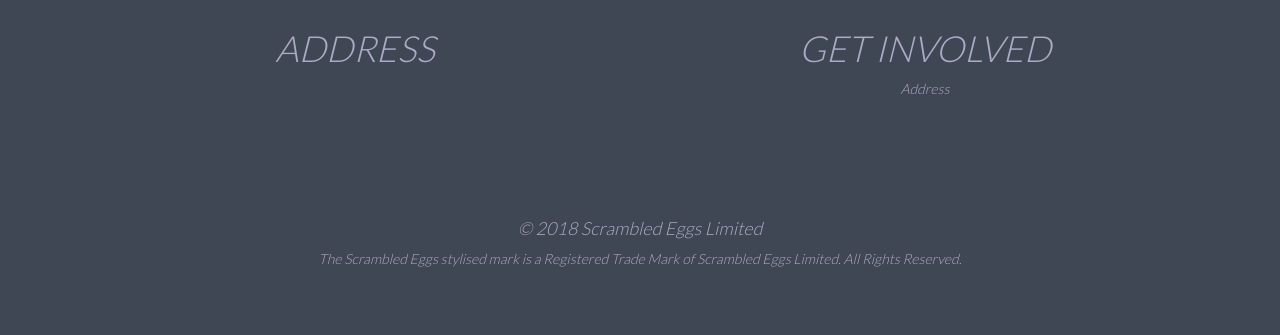
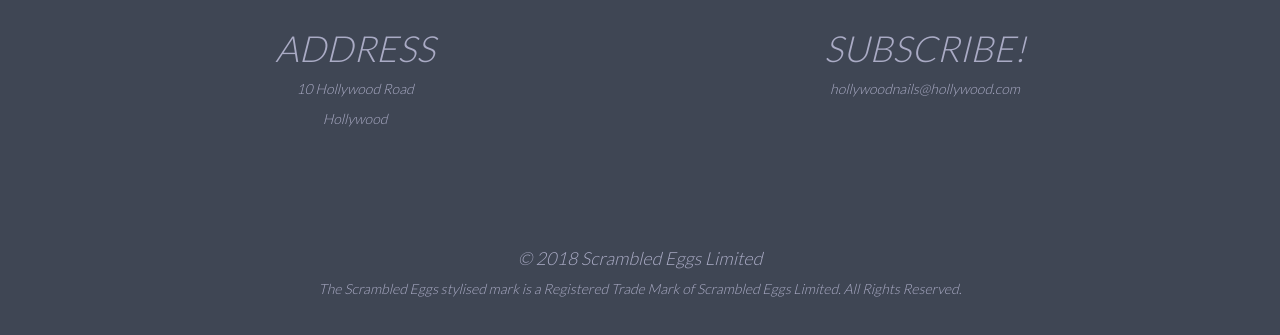
Before and after one commit to gabriela-papp/hollywood-nails, a plain HTML site: page index.html in a window 1280 px wide. Shown: the part 3806-4141 px from the top of the page. Drawn offline with nearby package versions, Linux system fonts and the light colour scheme; files that its build step writes are made by us from their sources.

Commit message:
Update index.html

```diff
--- a/index.html
+++ b/index.html
@@ -230,12 +230,14 @@
                 <section class="section1">
                     <div>
                         <h1>ADDRESS</h1>
+                        <p>10 Hollywood Road</p>
+                        <p>Hollywood</p>
                     </div>
                 </section>
                 <section class="section2">
                     <div>
-                        <h1>GET INVOLVED</h1>
-                        <p>Address</p>
+                        <h1>SUBSCRIBE!</h1>
+                        <p>hollywoodnails@hollywood.com</p>
                     </div>
                 </section>
 
```
